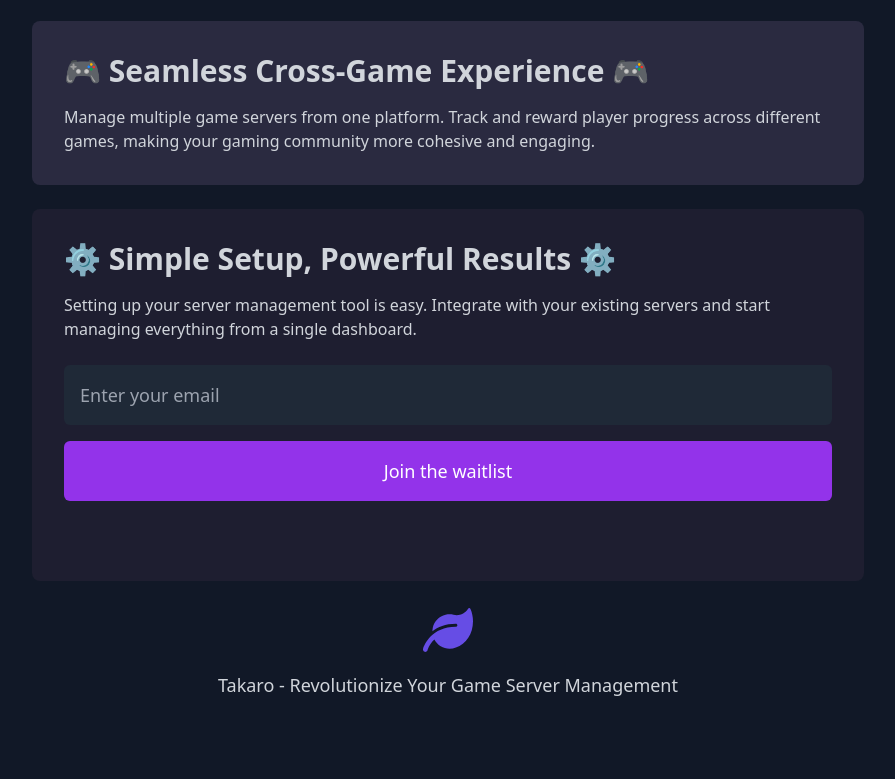
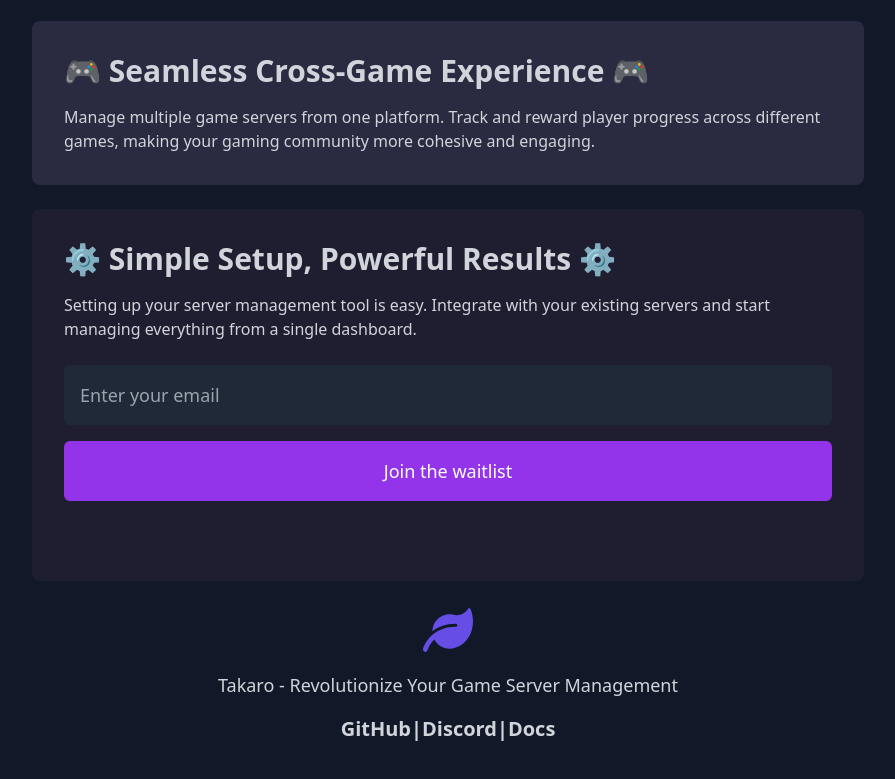
Before and after one commit to gettakaro/homepage, a website: page index.html in a window 1280 px wide. Shown: the part 1089-1868 px from the top of the page, without its empty margins (192-1087 px from the left). Before the commit the page ends 1820 px from the top, so only its background shows below. Drawn offline with Linux system fonts and the light colour scheme.

Commit message:
added footer links git, disc, docs

```diff
--- a/index.html
+++ b/index.html
@@ -90,13 +90,25 @@
       </div>
     </section>
 
-    <!-- Footer -->
-    <footer class="flex flex-col items-center mt-12">
+<!-- Footer -->
+<footer class="bg-gray-900 text-gray-300 py-6 mt-12">
+  <div class="container mx-auto text-center">
+    <div class="flex flex-col items-center mb-4">
       <svg xmlns="http://www.w3.org/2000/svg" fill="#664de5" height="50" width="50" viewBox="0 0 512 512" class="mb-4">
         <path d="M512 165.4c0 127.9-70.05 235.3-175.3 270.1c-20.04 7.938-41.83 12.46-64.69 12.46c-64.9 0-125.2-36.51-155.7-94.47c-54.13 49.93-68.71 107-68.96 108.1C44.72 472.6 34.87 480 24.02 480c-1.844 0-3.727-.2187-5.602-.6562c-12.89-3.098-20.84-16.08-17.75-28.96c9.598-39.5 90.47-226.4 335.3-226.4C344.8 224 352 216.8 352 208S344.8 192 336 192C228.6 192 151 226.6 96.29 267.6c.1934-10.82 1.242-21.84 3.535-33.05c13.47-65.81 66.04-119 131.4-134.2c28.33-6.562 55.68-6.013 80.93-.0054c56 13.32 118.2-7.412 149.3-61.24c5.664-9.828 20.02-9.516 24.66 .8282C502.7 76.76 512 121.9 512 165.4z" />
       </svg>
       <p class="text-lg font-medium">Takaro - Revolutionize Your Game Server Management</p>
-    </footer>
+      <div class="flex justify-center items-center mt-4">
+        <a href="https://github.com/gettakaro" target="_blank" class="text-purple-400 hover:text-purple-500 transition duration-300 text-xl font-bold mx-4">GitHub</a>
+        <span class="text-xl font-bold mx-4">|</span>
+        <a href="https://discord.gg/5aXJ8r8znJ" target="_blank" class="text-purple-400 hover:text-purple-500 transition duration-300 text-xl font-bold mx-4">Discord</a>
+        <span class="text-xl font-bold mx-4">|</span>
+        <a href="https://docs.takaro.io/" target="_blank" class="text-purple-400 hover:text-purple-500 transition duration-300 text-xl font-bold mx-4">Docs</a>
+      </div>
+    </div>
+  </div>
+</footer>
+
   </div>
 </body>
 
```
